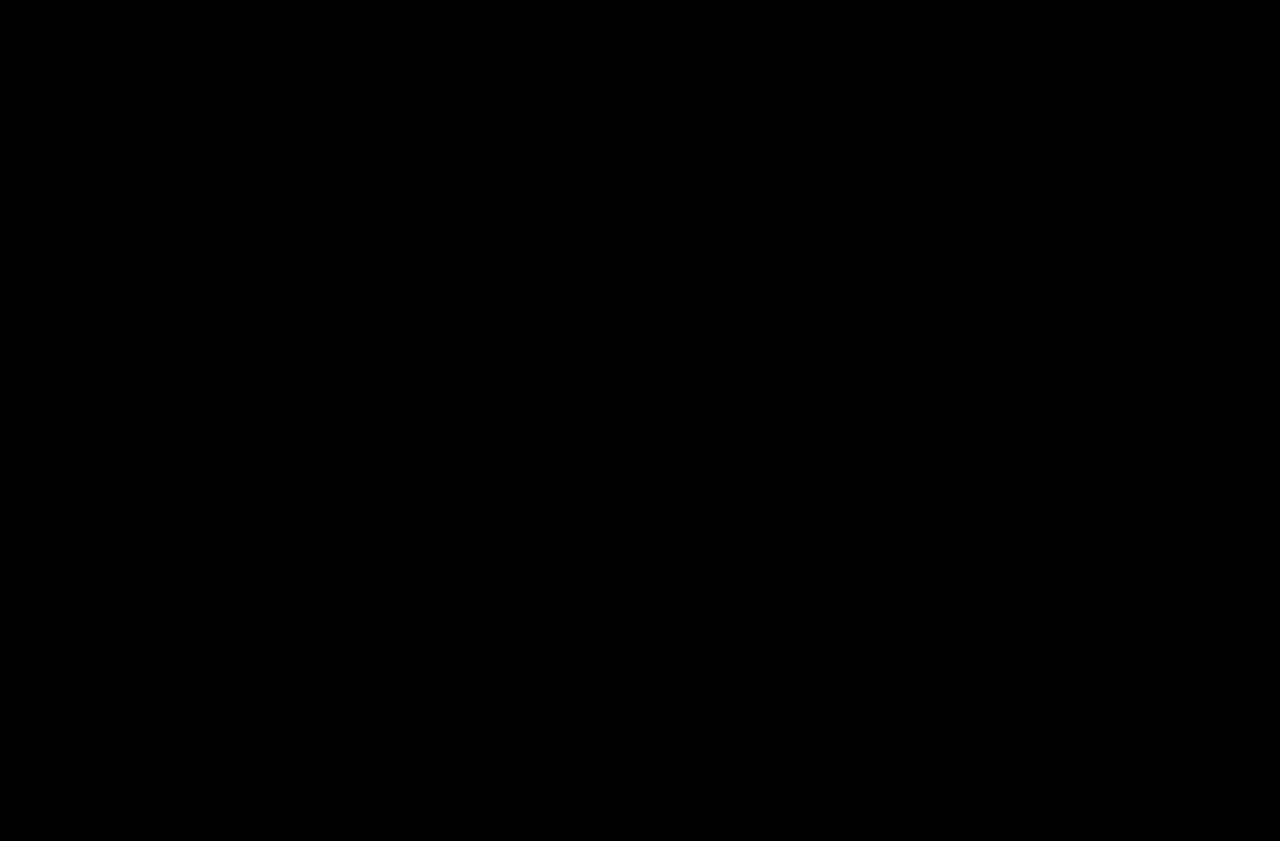
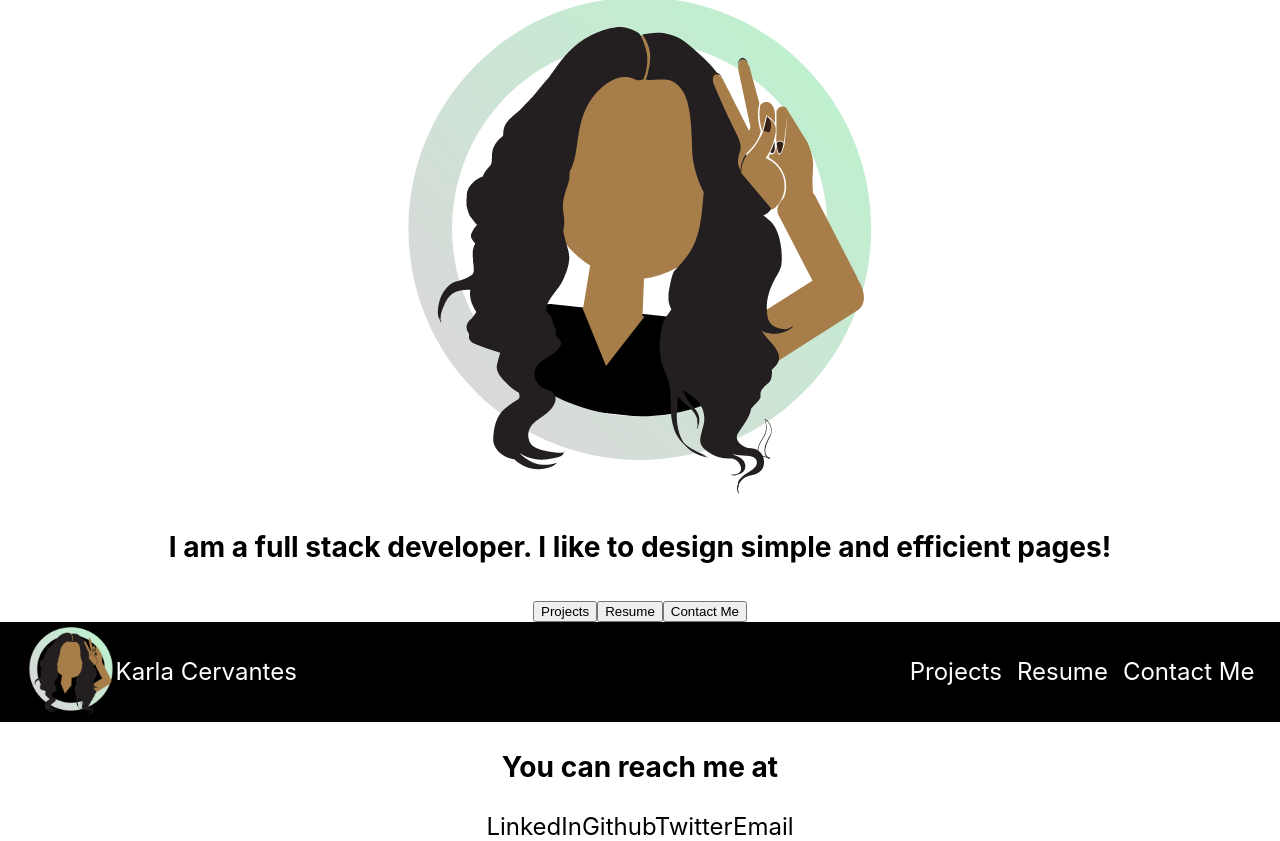
Before and after one commit to kmcervan/portfolio, a React (Create React App) app: page / in a window 1280 px wide. Shown: the part 189-1030 px from the top of the page. Before the commit the page ends 800 px from the top, so only its background shows below. Built offline with nearby package versions, Linux system fonts and the light colour scheme.

Commit message:
MainPage started added resume/contact

```diff
--- a/src/App.css
+++ b/src/App.css
@@ -1,6 +1,6 @@
-*{
+/* *{
   border: red 1px solid;
-}
+} */
 .App {
   text-align: center;
   background-color: white;
@@ -11,16 +11,14 @@
 nav {
   width: 100%;
   height: 100px;
-  background-color: teal;
+  background-color: black;
   display: flex;
   align-items: center;
-
 }
 .icon-container {
   padding-left: 2%;
   display: flex;
   justify-content: flex-start;
-  /* align-items: flex-start; */
   width: 50%;
 }
 .link {
@@ -28,7 +26,6 @@ nav {
   text-decoration: none;
   color: white;
   display: flex;
-  /* flex-direction: row; */
   align-items: center;
 }
 .space-link {
@@ -41,7 +38,6 @@ nav {
   width: 50%;
   margin-right: 2%;
   padding-left: 10%;
-  /* border: yellow 2px solid; */
   display: flex;
   justify-content: flex-end;
 }
--- a/src/App.js
+++ b/src/App.js
@@ -1,13 +1,17 @@
 import React from 'react';
 import { BrowserRouter as Router, Link } from 'react-router-dom';
 import './App.css';
+import Contact from './components/Contact';
 import Header from './components/Header'
+import MainPage from './components/MainPage';
 
 function App() {
   return (
     <div className="App">
       <Router >
+        <MainPage />
         <Header />
+        <Contact />
       </Router>
     </div>
   );
--- /dev/null
+++ b/src/components/Contact.js
@@ -0,0 +1,15 @@
+import React from 'react';
+
+function Contact() {
+    return (
+        <div>
+            <h3>You can reach me at</h3>
+            <a src='' className='contact-link'>LinkedIn</a>
+            <a src='' className='contact-link'>Github</a>
+            <a src='' className='contact-link'>Twitter</a>
+            <a src='' className='contact-link'>Email</a>
+        </div>
+    )
+}
+
+export default Contact;
--- /dev/null
+++ b/src/components/MainPage.js
@@ -0,0 +1,18 @@
+import React from 'react';
+import Icon from '../pictures/portfolio-icon.png';
+
+function MainPage() {
+    return (
+        <div>
+            <h3>Hey! I am </h3>
+            <h1>Karla Cervantes</h1>
+            <img classname='main-photo' src={Icon} alt='emoji icon of Karla Cervantes'/>
+            <h3>I am a full stack developer. I like to design simple and efficient pages!</h3>
+            <button className='btn'>Projects</button>
+            <button className='btn'>Resume</button>
+            <button className='btn'>Contact Me</button>
+        </div>
+    )
+}
+
+export default MainPage;
```
Also changed, not shown: src/components/Resume.js (added, +11 -0 lines).
